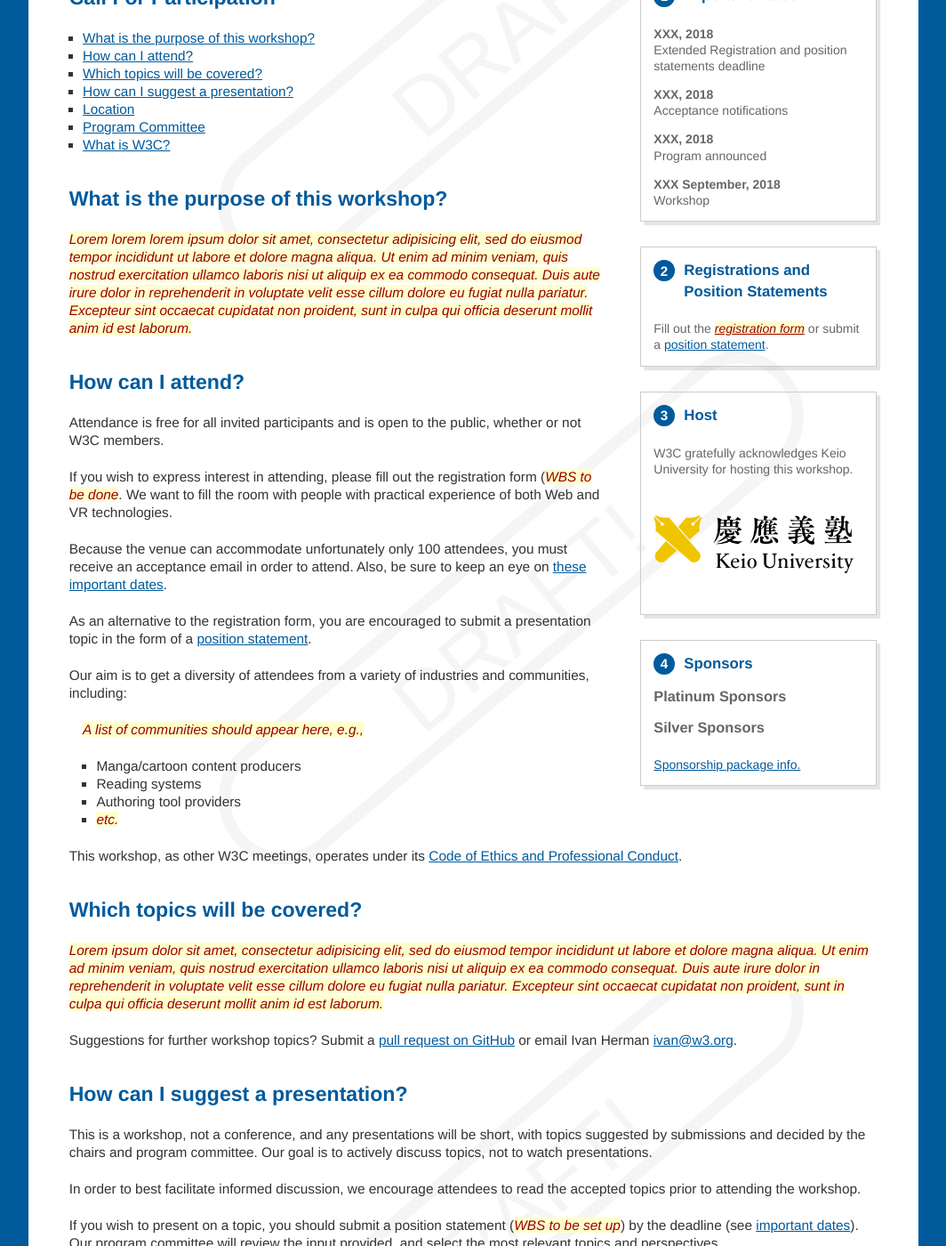
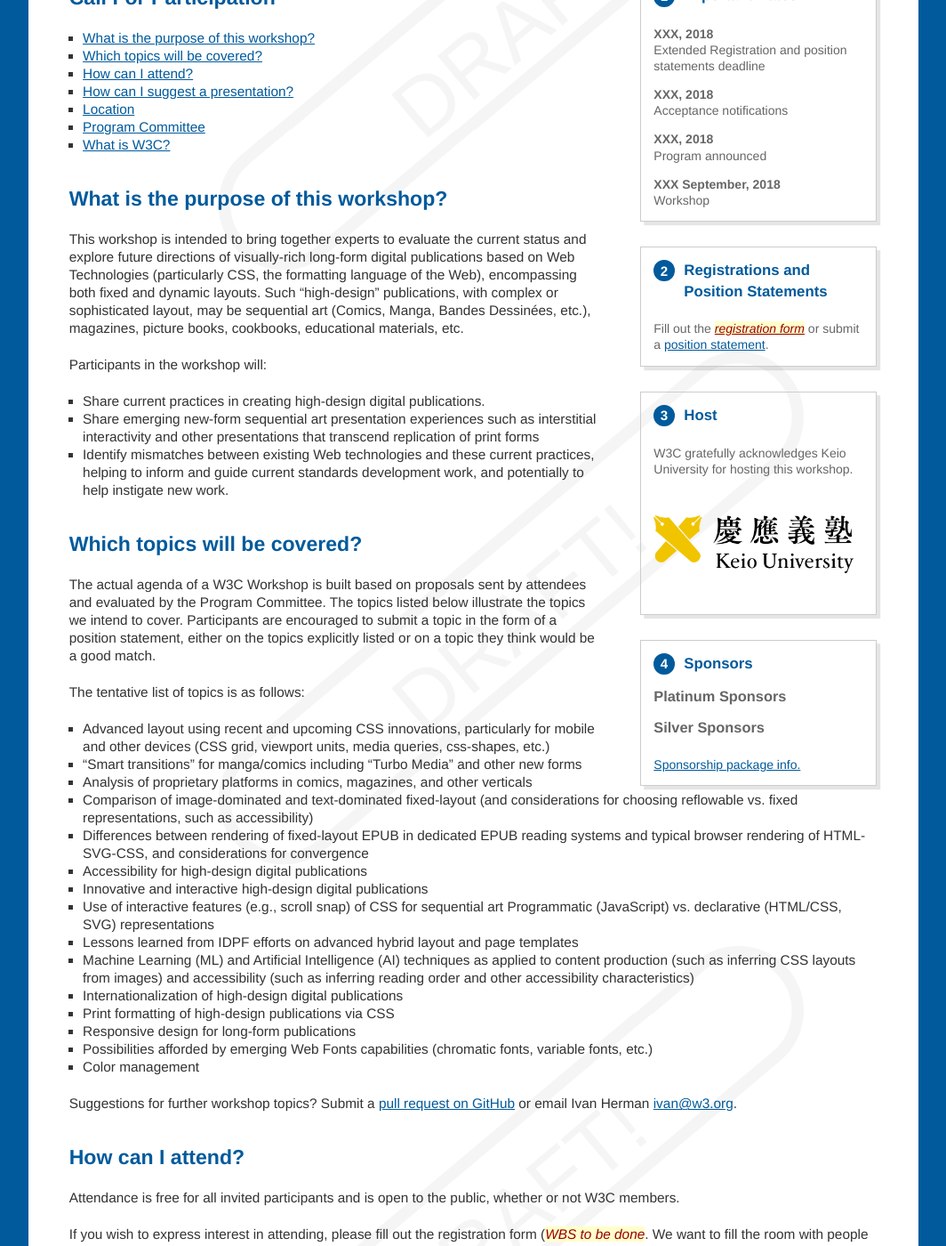
Before and after one commit to w3c/tokyo18-workshop, a Jekyll site: the page built from cfp.md, in a window 1280 px wide and 1400 px high, scrolled down 393 px. Shown: the whole window at 89% size, without its empty margins (108-1172 px from the left). Built offline with Jekyll 4.4.1, drawn with Linux system fonts in a browser that asks for light colours; our own code applies the rules of GitHub Pages for plain Markdown files.

Commit message:
first stage update from gdoc cfp

```diff
--- a/cfp.md
+++ b/cfp.md
@@ -10,8 +10,39 @@ layout: cfp
 
 ## What is the purpose of this workshop?
 
-<span class="todo">Lorem lorem lorem ipsum dolor sit amet, consectetur adipisicing elit, sed do eiusmod tempor incididunt ut labore et dolore magna aliqua. Ut enim ad minim veniam, quis nostrud exercitation ullamco laboris nisi ut aliquip ex ea commodo consequat. Duis aute irure dolor in reprehenderit in voluptate velit esse cillum dolore eu fugiat nulla pariatur. Excepteur sint occaecat cupidatat non proident, sunt in culpa qui officia deserunt mollit anim id est laborum.</span>
+This workshop is intended to bring together experts to evaluate the current status and explore future directions of visually-rich long-form digital publications based on Web Technologies (particularly CSS, the formatting language of the Web), encompassing both fixed and dynamic layouts.  Such “high-design” publications, with complex or sophisticated layout, may be sequential art (Comics, Manga, Bandes Dessinées, etc.), magazines, picture books, cookbooks, educational materials, etc.
 
+Participants in the workshop will:
+* Share current practices in creating high-design digital publications.
+* Share emerging new-form sequential art presentation experiences such as interstitial interactivity and other presentations that transcend replication of print forms
+* Identify mismatches between existing Web technologies and these current practices, helping to inform and guide current standards development work, and potentially to help instigate new work.
+
+
+## Which topics will be covered?
+{: #topics}
+
+The actual agenda of a W3C Workshop is built based on proposals sent by attendees and evaluated by the Program Committee. The topics listed below illustrate the topics we intend to cover. Participants are encouraged to submit a topic in the form of a position statement, either on the topics explicitly listed or on a topic they think would be a good match.
+
+The tentative list of topics is as follows:
+
+* Advanced layout using recent and upcoming CSS innovations, particularly for mobile and other devices (CSS grid, viewport units, media queries, css-shapes, etc.)
+* “Smart transitions” for manga/comics including “Turbo Media” and other new forms
+* Analysis of proprietary platforms in comics, magazines, and other verticals
+* Comparison of image-dominated and text-dominated fixed-layout (and considerations for choosing reflowable vs. fixed representations, such as accessibility)
+* Differences between rendering of fixed-layout EPUB in dedicated EPUB reading systems and typical browser rendering of HTML-SVG-CSS, and considerations for convergence
+* Accessibility for high-design digital publications
+* Innovative and interactive high-design digital publications
+* Use of interactive features (e.g., scroll snap) of CSS for sequential art
+Programmatic (JavaScript) vs. declarative (HTML/CSS, SVG) representations
+* Lessons learned from  IDPF efforts on advanced hybrid layout and page templates
+* Machine Learning (ML) and Artificial Intelligence (AI) techniques as applied to content production (such as inferring CSS layouts from images) and accessibility (such as inferring reading order and other accessibility characteristics)
+* Internationalization of high-design digital publications
+* Print formatting of high-design publications via CSS
+* Responsive design for long-form publications
+* Possibilities afforded by emerging Web Fonts capabilities (chromatic fonts, variable fonts, etc.)
+* Color management
+
+Suggestions for further workshop topics? Submit a [pull request on GitHub](https://github.com/w3c/tokyo18-workshop) or email Ivan Herman <ivan@w3.org>.
 
 ## How can I attend?
 
@@ -33,14 +64,6 @@ Our aim is to get a diversity of attendees from a variety of industries and comm
 
 
 This workshop, as other W3C meetings, operates under its [Code of Ethics and Professional Conduct](https://www.w3.org/Consortium/cepc/).
-
-## Which topics will be covered?
-{: #topics}
-
-<span class="todo">Lorem ipsum dolor sit amet, consectetur adipisicing elit, sed do eiusmod tempor incididunt ut labore et dolore magna aliqua. Ut enim ad minim veniam, quis nostrud exercitation ullamco laboris nisi ut aliquip ex ea commodo consequat. Duis aute irure dolor in reprehenderit in voluptate velit esse cillum dolore eu fugiat nulla pariatur. Excepteur sint occaecat cupidatat non proident, sunt in culpa qui officia deserunt mollit anim id est laborum.</span>
-
-Suggestions for further workshop topics? Submit a [pull request on GitHub](https://github.com/w3c/tokyo18-workshop) or email Ivan Herman <ivan@w3.org>.
-
 
 ## How can I suggest a presentation?
 {: #position-statements}
```
